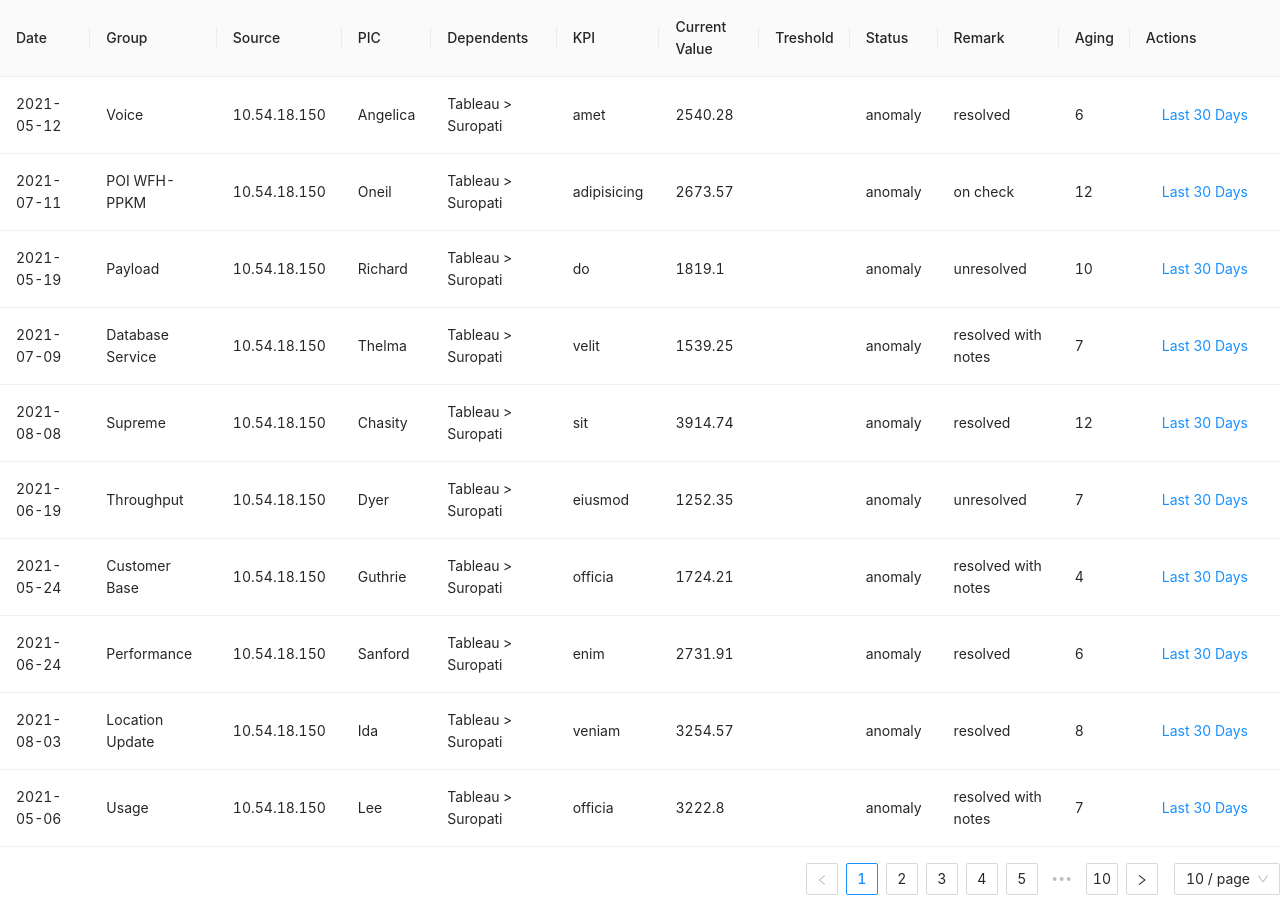
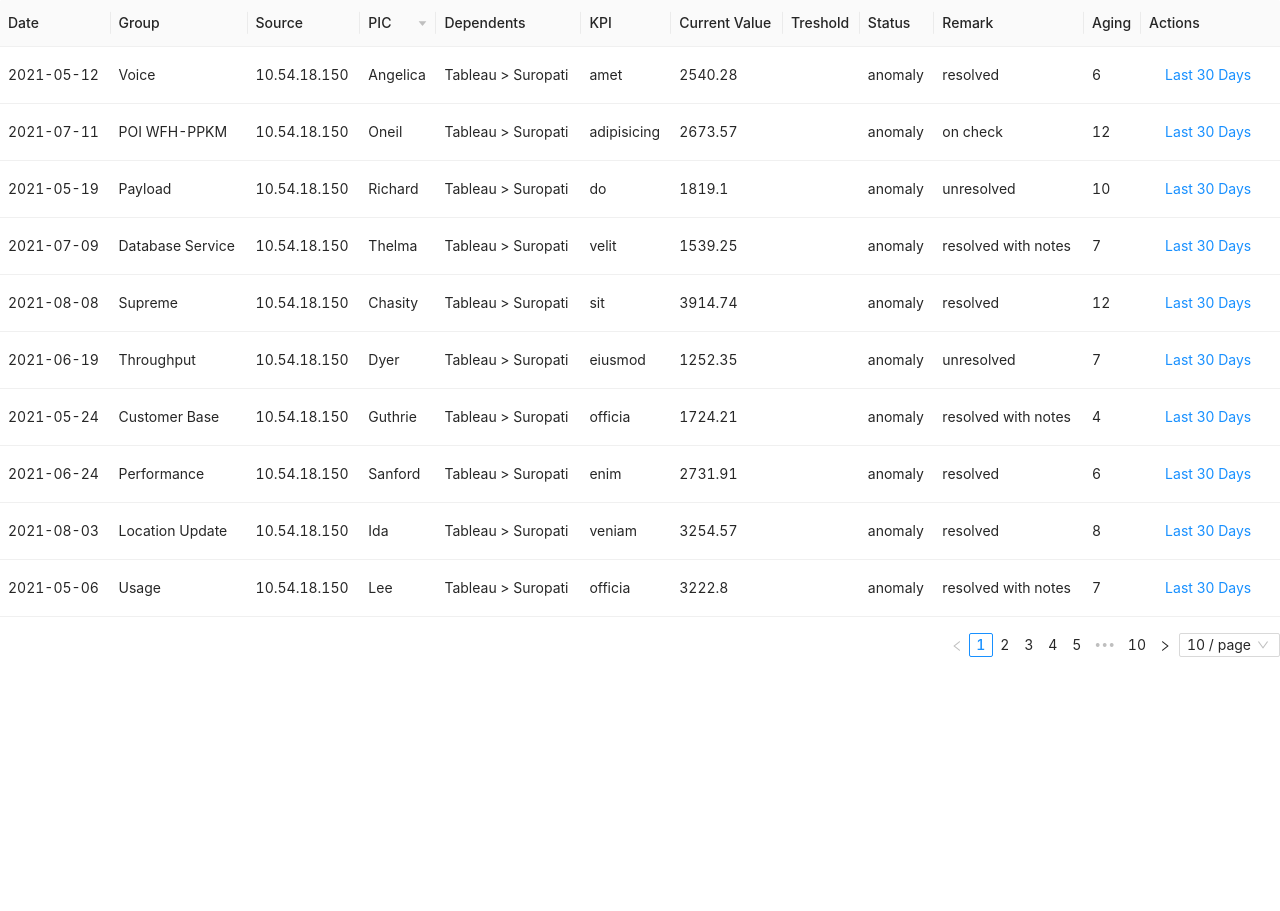
Before and after one commit to alfarroqie/monitoring-data-react, a React (Create React App) app: page / in a window 1280 px wide. After the commit the page ends 800 px from the top, so only its background shows below. Built offline with nearby package versions, Linux system fonts and the light colour scheme.

Commit message:
tes sorting

```diff
--- a/src/App.js
+++ b/src/App.js
@@ -43,6 +43,8 @@ function App() {
       title: 'PIC',
       dataIndex: 'pic',
       key: 'pic',
+      sorter: (a, b) => a.pic - b.pic,
+      sortDirections: ['descend']
     },
     {
       title: 'Dependents',
@@ -93,7 +95,7 @@ function App() {
   return (
     <>
     <div className="App">
-      <Table columns={columns} dataSource={dataDummy}/>
+      <Table columns={columns} dataSource={dataDummy} size="middle"/>
     </div>
     <Modal
       title="Basic Modal"
```
